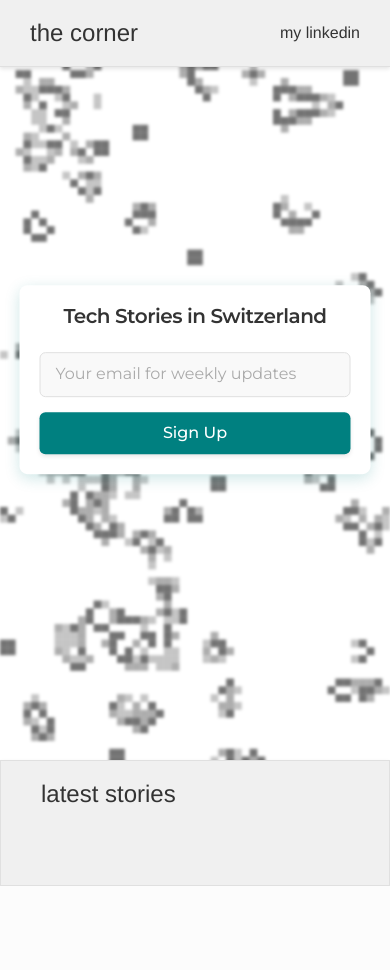
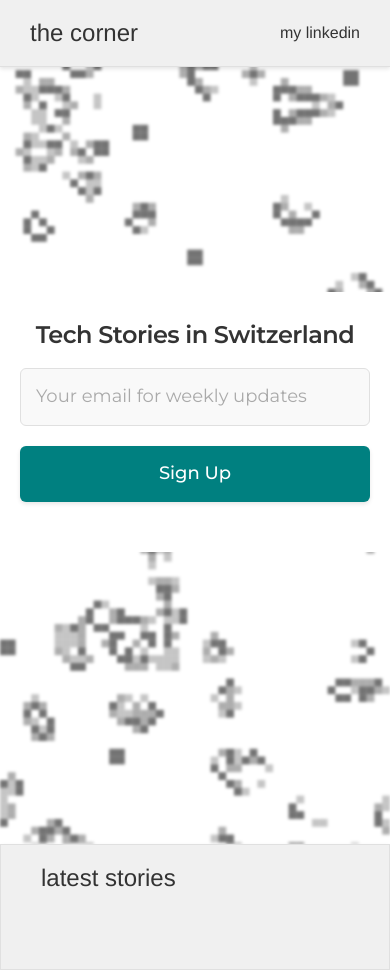
Before and after one commit to PhilWa/corner, a Flask app: template templates/index.html in a window 390 px wide. Before the commit the page ends 886 px from the top, so only its background shows below. Run offline with Flask 3, Linux system fonts and the light colour scheme; the template is opened without the code that fills it, so the values that code supplies are empty; some libraries are stand-ins or nearby versions.

Commit message:
updated width of sign up box

```diff
--- a/static/css/styles.css
+++ b/static/css/styles.css
@@ -351,21 +351,41 @@
 /* Mobile optimizations */
 @media screen and (max-width: 768px) {
     .center-form {
-        width: 90%;
-        max-width: 400px;
-        padding: 20px;
+        width: 100%;
+        max-width: none;
+        padding: 30px 20px;
+        position: relative;
+        top: auto;
+        left: auto;
+        transform: none;
+        box-shadow: none;
+        border-radius: 0;
     }
 
     .newsletter-title {
-        font-size: 20px;
+        font-size: 24px;
+        margin-bottom: 20px;
     }
 
     .center-form input[type="email"],
     .center-form button {
-        font-size: 16px;
-        padding: 10px 15px;
+        font-size: 18px;
+        padding: 15px;
+        margin-bottom: 20px;
     }
 
+    .center-form button {
+        padding: 15px 20px;
+    }
+
+    .initial-view {
+        min-height: 100vh;
+        display: flex;
+        flex-direction: column;
+        justify-content: center;
+    }
+
+    /* Card styles for mobile */
     .card-container {
         flex-direction: column;
     }
@@ -381,3 +401,16 @@
         border-bottom: none;
     }
 }
+
+/* Existing card styles */
+.card-container {
+    display: flex;
+    flex-wrap: wrap;
+    justify-content: space-between;
+}
+
+.card {
+    flex: 1 1 300px;
+    margin: 10px;
+    /* Other existing card styles remain the same */
+}
```
